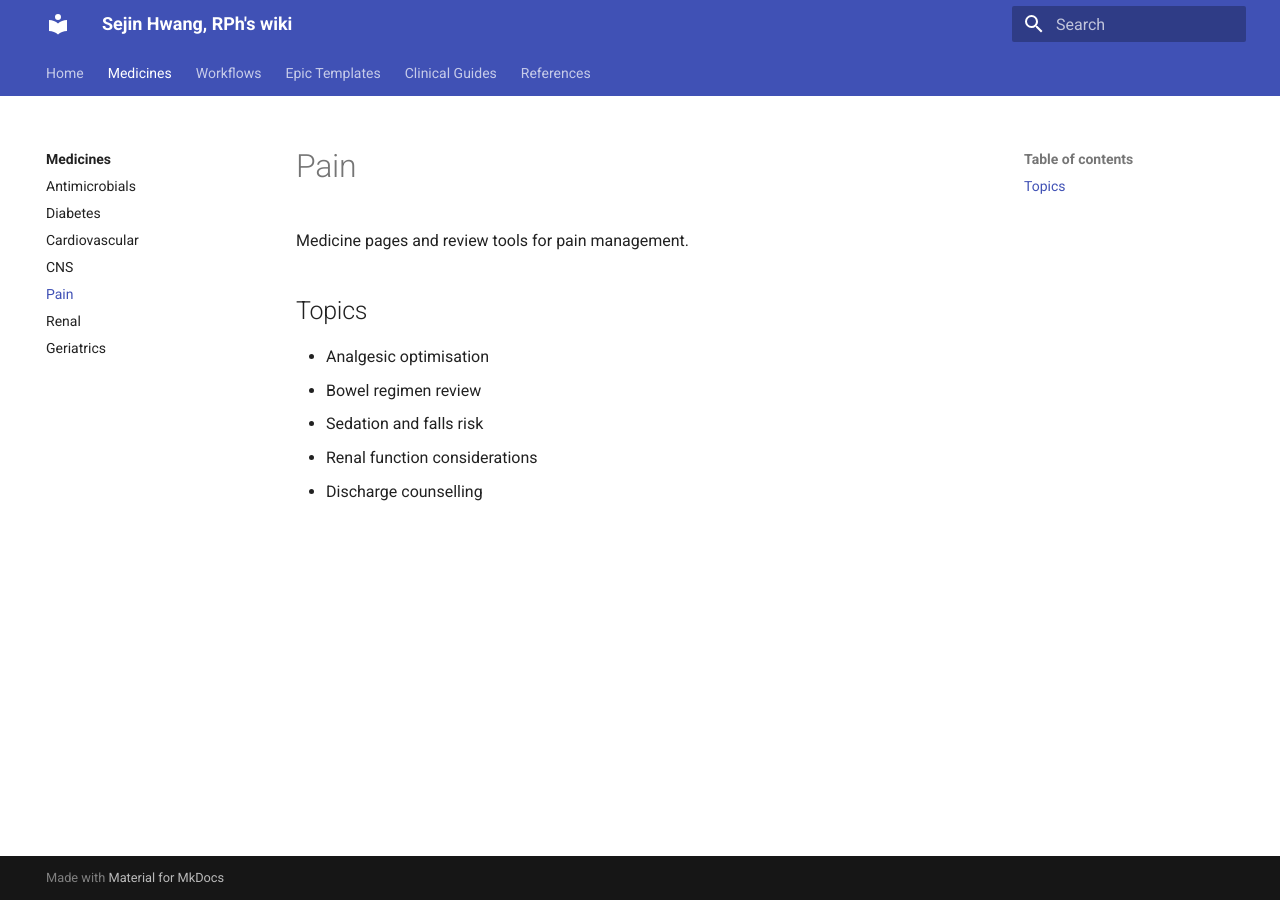
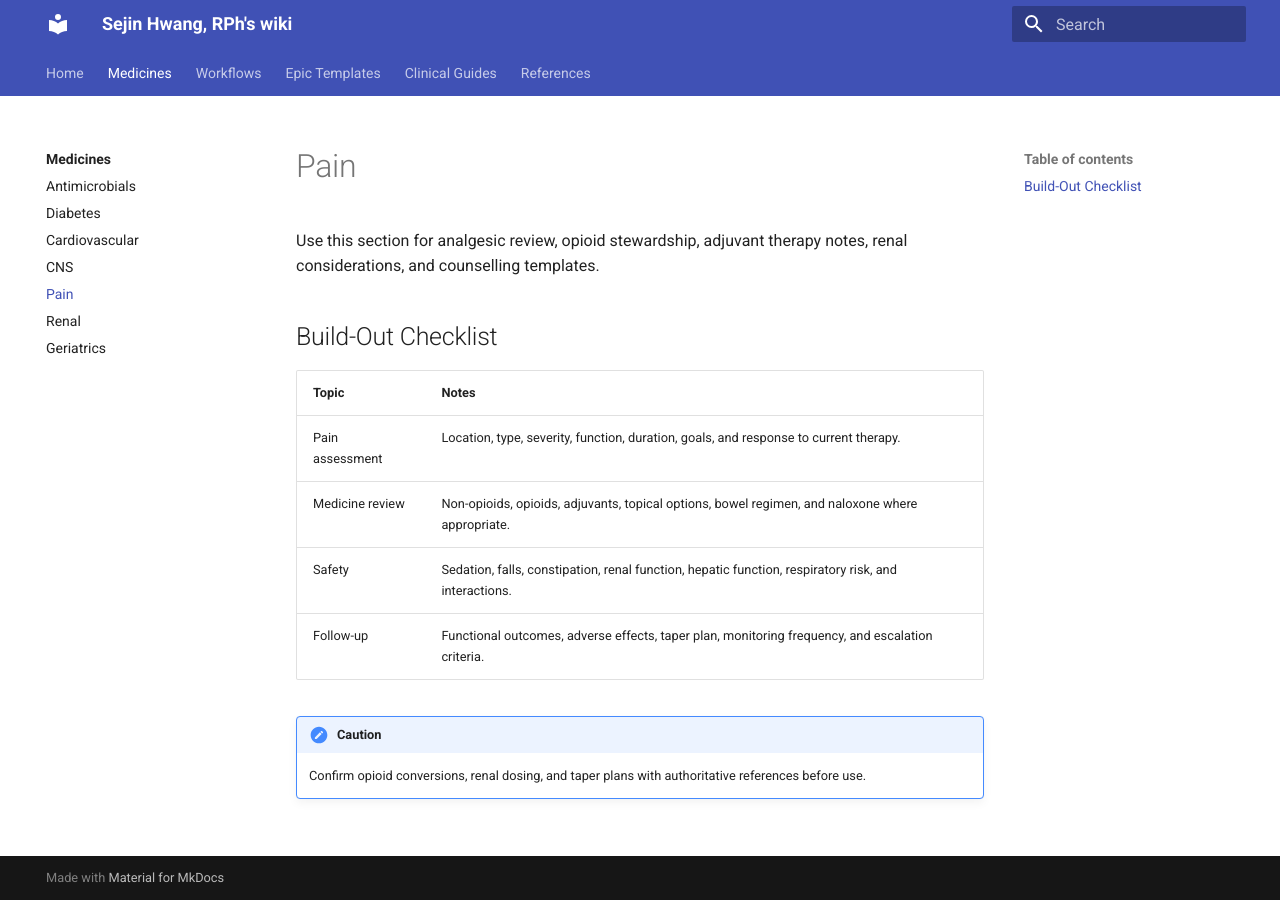
Before and after one commit to sejinhwang/sejin-pharmacy-wiki, an MkDocs documentation site: the page built from docs/medicines/pain/index.md, in a window 1280 px wide. Built offline with MkDocs 1.6.1 and Material for MkDocs 9.7.7, drawn with Linux system fonts in a browser that asks for light colours.

```diff
--- a/docs/medicines/pain/index.md
+++ b/docs/medicines/pain/index.md
@@ -1,11 +1,15 @@
 # Pain
 
-Medicine pages and review tools for pain management.
+Use this section for analgesic review, opioid stewardship, adjuvant therapy notes, renal considerations, and counselling templates.
 
-## Topics
+## Build-Out Checklist
 
-- Analgesic optimisation
-- Bowel regimen review
-- Sedation and falls risk
-- Renal function considerations
-- Discharge counselling
+| Topic | Notes |
+| --- | --- |
+| Pain assessment | Location, type, severity, function, duration, goals, and response to current therapy. |
+| Medicine review | Non-opioids, opioids, adjuvants, topical options, bowel regimen, and naloxone where appropriate. |
+| Safety | Sedation, falls, constipation, renal function, hepatic function, respiratory risk, and interactions. |
+| Follow-up | Functional outcomes, adverse effects, taper plan, monitoring frequency, and escalation criteria. |
+
+!!! caution
+    Confirm opioid conversions, renal dosing, and taper plans with authoritative references before use.
```
